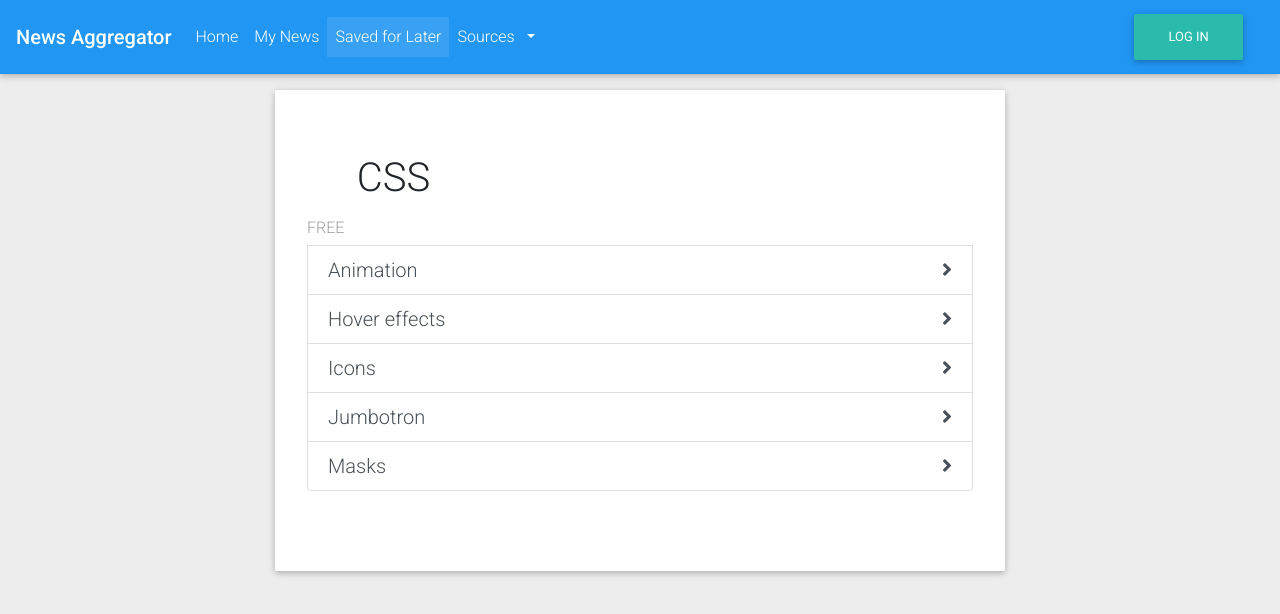
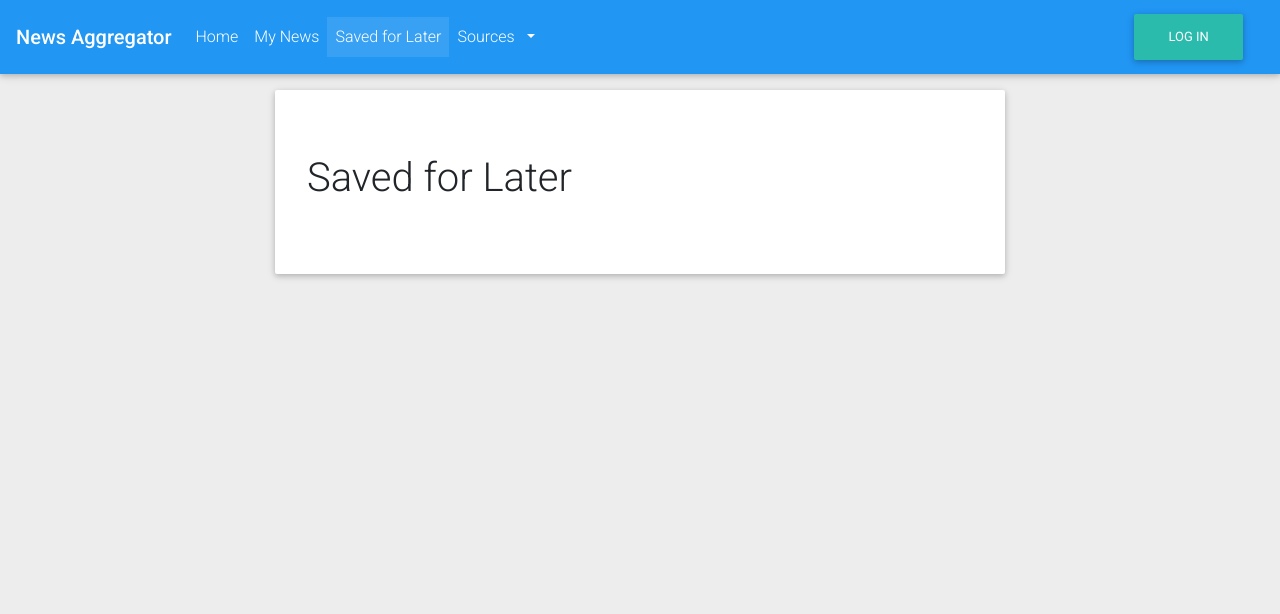
Before and after one commit to nyu-software-engineering/news-aggregator, a React (Create React App) app in the folder client/: page /savedforlater in a window 1280 px wide. Shown: the top 614 px of the page. Built offline with nearby package versions, Linux system fonts and the light colour scheme.

Commit message:
Updating pages

```diff
--- a/client/src/components/Modal.js
+++ b/client/src/components/Modal.js
@@ -25,7 +25,7 @@ render() {
 
       </MDBModal>
     </MDBContainer>
-    );
+    )
   }
 }
 
--- a/client/src/pages/SavedForLaterPage.js
+++ b/client/src/pages/SavedForLaterPage.js
@@ -1,5 +1,5 @@
 import React from "react";
-import { Container, Row, Col, Jumbotron, Fa, NavLink } from "mdbreact";
+import { Container, Row, Col, Jumbotron } from "mdbreact";
 
 class CSSPage extends React.Component {
   render() {
@@ -9,71 +9,9 @@ class CSSPage extends React.Component {
           <Col md="8" className="mx-auto">
             <Jumbotron className="mt-3">
               <h1>
-                <Fa icon="css3" className="grey-text" /> CSS
+                 Saved for Later
               </h1>
-              <ul className="list-unstyled example-components-list">
-                <h6 className="mt-3 grey-text">FREE </h6>
-                <NavLink
-                  className="list-group-item list-group-item-action"
-                  to="/css/animations"
-                >
-                  <h5
-                    style={{ margin: "0" }}
-                    className="justify-content-between d-flex align-items-center"
-                  >
-                    Animation
-                    <Fa icon="angle-right" />
-                  </h5>
-                </NavLink>
-                <NavLink
-                  className="list-group-item list-group-item-action"
-                  to="/css/hover"
-                >
-                  <h5
-                    style={{ margin: "0" }}
-                    className="justify-content-between d-flex align-items-center"
-                  >
-                    Hover effects
-                    <Fa icon="angle-right" />
-                  </h5>
-                </NavLink>
-                <NavLink
-                  className="list-group-item list-group-item-action"
-                  to="/css/icons"
-                >
-                  <h5
-                    style={{ margin: "0" }}
-                    className="justify-content-between d-flex align-items-center"
-                  >
-                    Icons
-                    <Fa icon="angle-right" />
-                  </h5>
-                </NavLink>
-                <NavLink
-                  className="list-group-item list-group-item-action"
-                  to="/css/jumbotron"
-                >
-                  <h5
-                    style={{ margin: "0" }}
-                    className="justify-content-between d-flex align-items-center"
-                  >
-                    Jumbotron
-                    <Fa icon="angle-right" />
-                  </h5>
-                </NavLink>
-                <NavLink
-                  className="list-group-item list-group-item-action"
-                  to="/css/masks"
-                >
-                  <h5
-                    style={{ margin: "0" }}
-                    className="justify-content-between d-flex align-items-center"
-                  >
-                    Masks
-                    <Fa icon="angle-right" />
-                  </h5>
-                </NavLink>
-              </ul>
+
             </Jumbotron>
           </Col>
         </Row>
```
Also changed, not shown: client/src/App-clear.js (deleted, +0 -23 lines), client/README.txt (deleted), client/src/assets/mdb-react-small.png (deleted), 1 other file (tests, documents, lock files or other folders).
